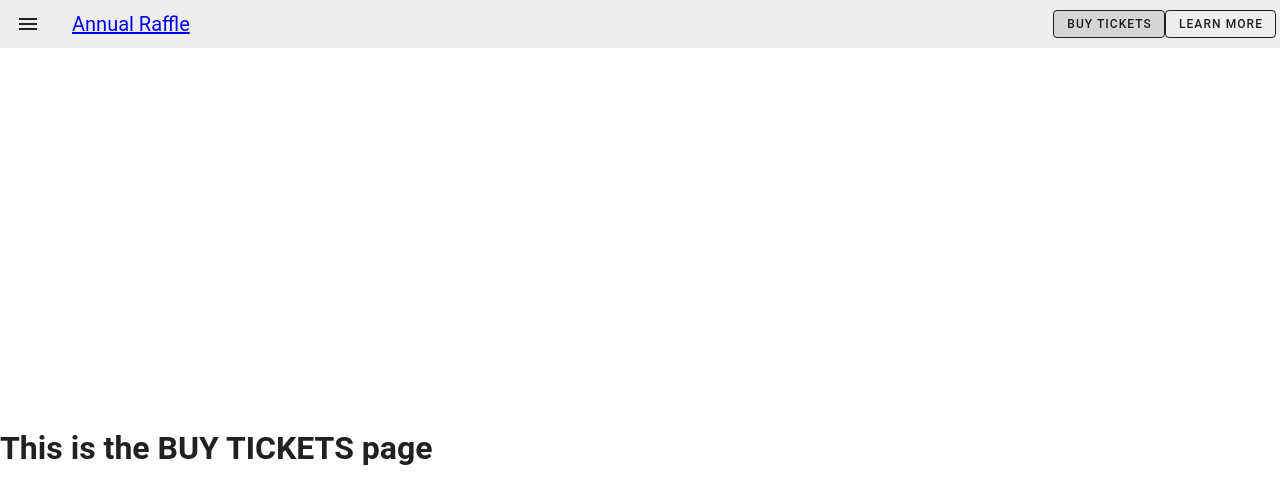
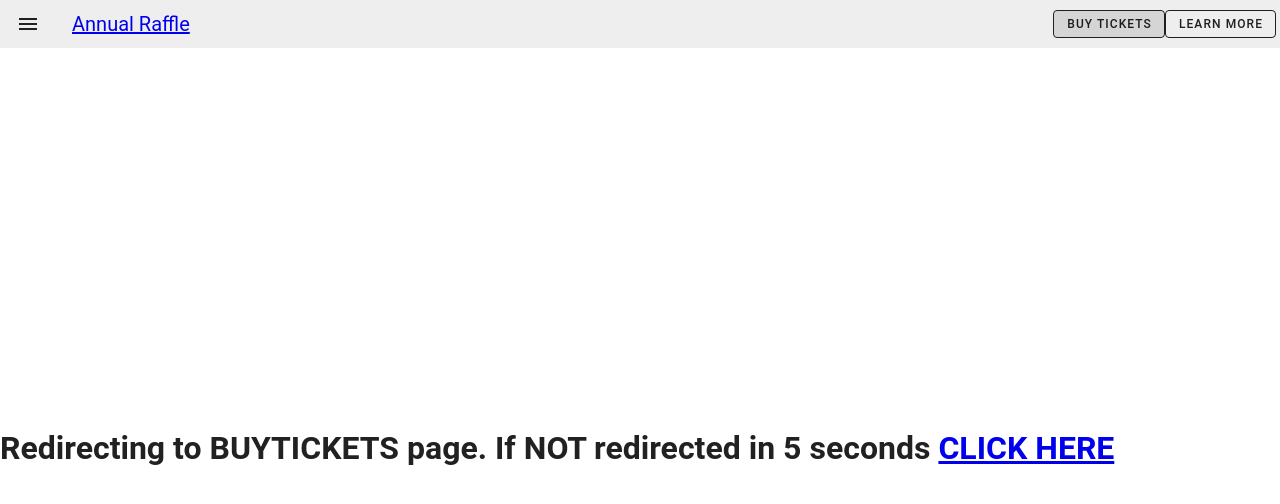
Before and after one commit to KJordan1225/vuetify-1, a Vue app: page /buytickets in a window 1280 px wide. Shown: the top 504 px of the page. Built offline with nearby package versions, Linux system fonts and the light colour scheme.

Commit message:
add raffle video and v-card.  redirect BUYTICKETS page to external site [google.com]

```diff
--- a/package.json
+++ b/package.json
@@ -11,7 +11,11 @@
     "type-check": "vue-tsc --build --force"
   },
   "dependencies": {
+    "@types/express": "^4.17.21",
+    "v-playback": "^1.0.2",
+    "v-video-embed": "^1.0.8",
     "vue": "^3.3.11",
+    "vue-plyr": "^7.0.0",
     "vue-router": "^4.2.5",
     "vuetify": "^3.4.7"
   },
--- a/src/main.ts
+++ b/src/main.ts
@@ -13,6 +13,8 @@ import { createVuetify } from 'vuetify'
 import * as components from 'vuetify/components'
 import * as directives from 'vuetify/directives'
 
+
+
 const vuetify = createVuetify({
   components,
   directives,
--- a/src/views/BuyTicketsView.vue
+++ b/src/views/BuyTicketsView.vue
@@ -1,6 +1,7 @@
 <template>
+    <meta http-equiv="refresh" content="3; URL=https://www.google.com/" />
     <div class="about">
-      <h1>This is the BUY TICKETS page</h1>
+      <h1>Redirecting to BUYTICKETS page.  If NOT redirected in 5 seconds <a href="https://google.com">CLICK HERE</a></h1>
     </div>
   </template>
 
--- a/src/views/HomeView.vue
+++ b/src/views/HomeView.vue
@@ -18,10 +18,18 @@
       </div>
     </v-carousel-item>
   </v-carousel>
+  <br>
+  <br>
+  <div style="width:800px; margin:0 auto;">
+    <section>
+      <iframe width="960" height="500" src="https://www.youtube.com/embed/f-yh37DM7Dw?si=BPY0aoXEiEcOYSbh" title="YouTube video player" frameborder="0" allow="accelerometer; autoplay; clipboard-write; encrypted-media; gyroscope; picture-in-picture; web-share" allowfullscreen></iframe>
+    </section>
+  </div>
 
   <!-- CONTENT V-CARD -->
   <br>
   <br>
+  <div style="width:800px; margin:0 auto;">
 
   <v-card
     class="mx-auto"
@@ -71,6 +79,11 @@
       </v-btn>
     </v-card-actions>
   </v-card>
+  </div>
+
+
+  <!-- https://youtu.be/f-yh37DM7Dw -->
+
 </template>
 
 <script setup lang="ts">
--- a/tsconfig.node.json
+++ b/tsconfig.node.json
@@ -10,7 +10,8 @@
   "compilerOptions": {
     "composite": true,
     "noEmit": true,
-    "module": "ESNext",
+    "module": "commonjs",
+    "esModuleInterop": true,
     "moduleResolution": "Bundler",
     "types": ["node"]
   }
```
Also changed, not shown: public/images/carousel/HANDING CASH.jpg (renamed from public/images/carousel/HANDING-CASH.jpg), 1 other file (tests, documents, lock files or other folders).
